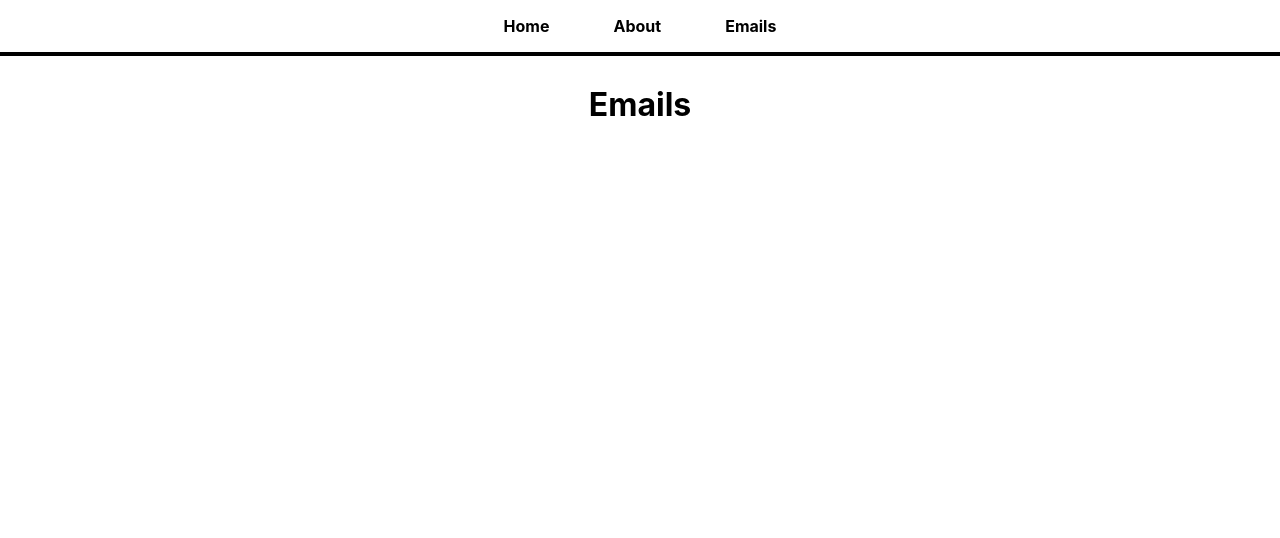
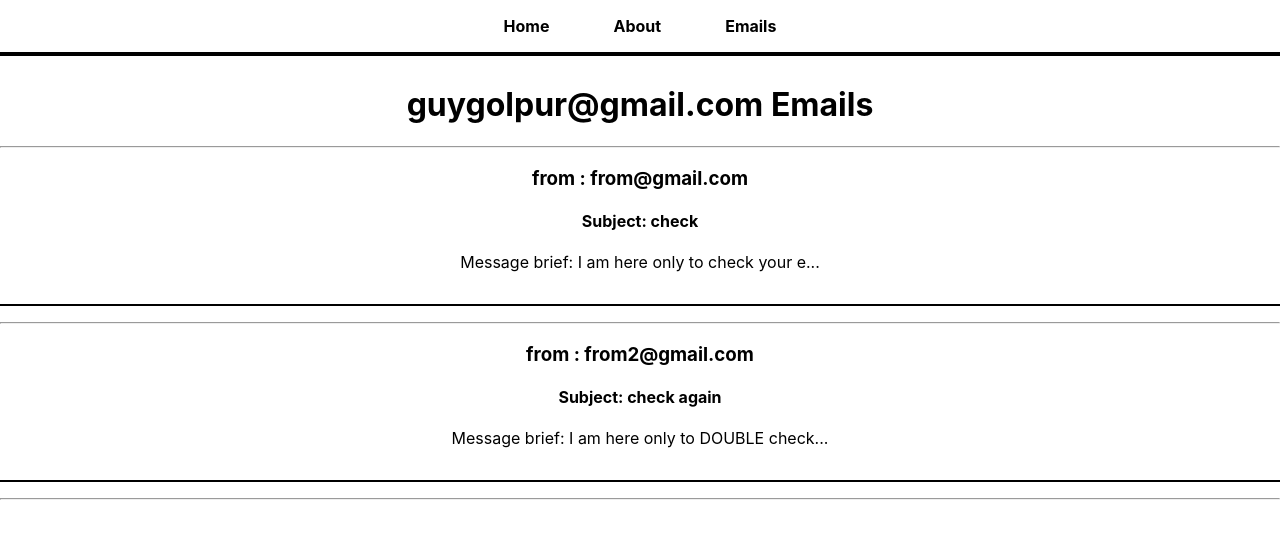
Before and after one commit to Guygolpur/Guy-Golpur-08-12-2020-front, a React (Create React App) app: page /email-list in a window 1280 px wide. Shown: the top 538 px of the page. Built offline with nearby package versions, Linux system fonts and the light colour scheme.

Commit message:
Creation of specific email reader.
User can select a specific email message and read it content by
pressing.

```diff
--- a/src/App.css
+++ b/src/App.css
@@ -46,6 +46,17 @@
   color: white;
 }
 
+.email-list-item {
+  text-decoration: none;
+  color: black;
+  padding: 16px 0 0 0;
+}
+
+.email-list-item p {
+  padding-bottom: 32px;
+  border-bottom: 2px solid black;
+}
+
 #page-body {
   max-width: 700px;
   margin: auto;
--- a/src/App.js
+++ b/src/App.js
@@ -18,7 +18,7 @@
         <Route path="/" component={HomePage} exact />
         <Route path="/about" component={AboutPage} />
         <Route path="/email-list" component={EmailList} />
-        <Route path="/email/:emailAddress" component={EmailPage} />
+        <Route path="/email/:senderEmailId" component={EmailPage} />
       </div>
     </Router>
   );
--- a/src/screens/EmailList.js
+++ b/src/screens/EmailList.js
@@ -1,9 +1,32 @@
 import React from 'react'
+import { Link } from 'react-router-dom'
+import emailContent from './email-content'
 
-const EmailList = () => (
-    <>
-        <h1>Emails</h1>
-    </>
-)
+const EmailList = () => {
+
+    var userEmailAddress = 'guygolpur@gmail.com'
+    const emails = emailContent.find(email => email.receiveremailAddress === userEmailAddress)
+    if (!emails) return <h1>Email does not exist</h1>
+
+    var inboxesContent = []
+    emails.inbox.map((inbox, key) => (
+        inboxesContent = inboxesContent.concat(inbox)
+    ))
+
+    return (
+        <>
+            <h1>{userEmailAddress} Emails</h1>
+            <hr />
+            {inboxesContent.map((email, key) => (
+                <Link className="email-list-item" key={key} to={`/email/${email.id}`}>
+                    <h3>from : {email.senderEmailAddress}</h3>
+                    <h4>Subject: {email.subject}</h4>
+                    <p>Message brief: {email.messageContent.substring(0, 30)}...</p>
+                    <hr />
+                </Link>
+            ))}
+        </>
+    )
+}
 
 export default EmailList
--- a/src/screens/EmailPage.js
+++ b/src/screens/EmailPage.js
@@ -2,24 +2,29 @@
 import emailContent from './email-content'
 
 const EmailPage = ({ match }) => {
-    const emailAddress = match.params.emailAddress
-    const email = emailContent.find(email => email.receiveremailAddress === emailAddress)
-    if(!email) return <h1>Email does not exist</h1>
 
-    var inboxesContent = []
-    email.inbox.map((inbox, key) => (
-        inboxesContent = inboxesContent.concat(inbox)
-    ))
+    let senderEmailId = match.params.senderEmailId
+    senderEmailId = parseInt(senderEmailId)
+    console.log('senderEmailId: ', senderEmailId)
+    var userEmailAddress = 'guygolpur@gmail.com'
+
+    const email = emailContent.find(email => email.receiveremailAddress === userEmailAddress)
+    if (!email) return <h1>Email does not exist</h1>
+
+    var emailById = []
+    email.inbox.map((inbox, key) => {
+        if (inbox.id === senderEmailId) emailById = emailById.concat(inbox)
+    })
 
 
     return (
         <>
             <h1>{email.receiveremailAddress}</h1>
-            <div>{inboxesContent.map((email, key) => (
+            <div>{emailById.map((content, key) => (
                 <div key={key}>
-                    <h2>from : {email.senderEmailAddress}</h2>
-                    <h2>Subject: {email.subject}</h2>
-                    <h4>Message: {email.messageContent}</h4>
+                    <h2>from : {content.senderEmailAddress}</h2>
+                    <h2>Subject: {content.subject}</h2>
+                    <h4>Message: {content.messageContent}</h4>
                     <hr />
                 </div>
             ))}
--- a/src/screens/email-content.js
+++ b/src/screens/email-content.js
@@ -1,14 +1,15 @@
 const emails = [
     {
         receiveremailAddress: 'guygolpur@gmail.com',
-        vla: 'dd',
         inbox: [
             {
+                id: 0,
                 senderEmailAddress: 'from@gmail.com',
                 subject: 'check',
                 messageContent: 'I am here only to check your email app :)'
             },
             {
+                id: 1,
                 senderEmailAddress: 'from2@gmail.com',
                 subject: 'check again',
                 messageContent: 'I am here only to DOUBLE check your email app :)'
@@ -19,6 +20,7 @@
         receiveremailAddress: 'golpur@hotmail.com',
         inbox: [
             {
+                id: 0,
                 senderEmailAddress: 'from2@gmail.com',
                 subject: 'dear Golpur',
                 messageContent: 'Hi, can you read this content?'
```
Also changed, not shown: 1 other file (tests, documents, lock files or other folders).
